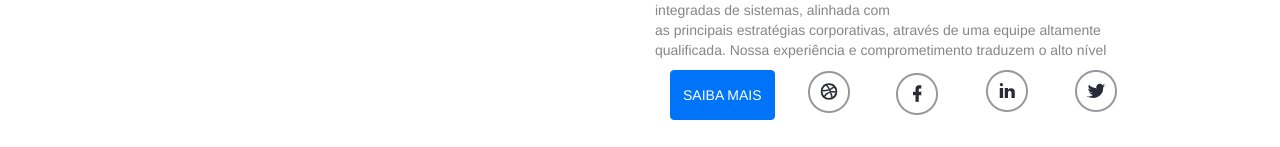
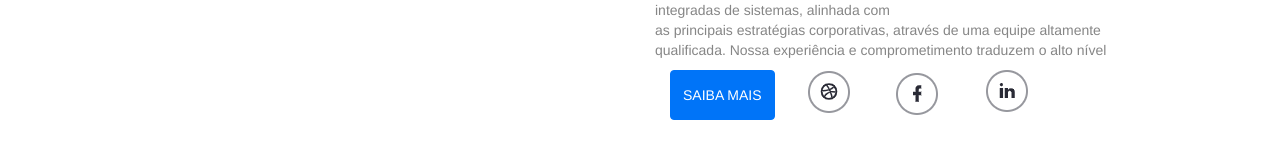
Before and after one commit to SISConsultoria/site-teste, a Vue app: page /#/ in a window 1280 px wide. Shown: the part 653-800 px from the top of the page. Built offline with nearby package versions, Linux system fonts and the light colour scheme.

Commit message:
retirar ícone do twitter

```diff
--- a/src/views/Home.vue
+++ b/src/views/Home.vue
@@ -35,9 +35,6 @@
               </div>
               <div class="col-md-2">
                 <img src="../assets/linkedinBranco.png" alt="share" />
-              </div>
-              <div class="col-md-2">
-                <img src="../assets/twitterBranco.png" alt="share" />
               </div>
             </div>
           </div>
```
